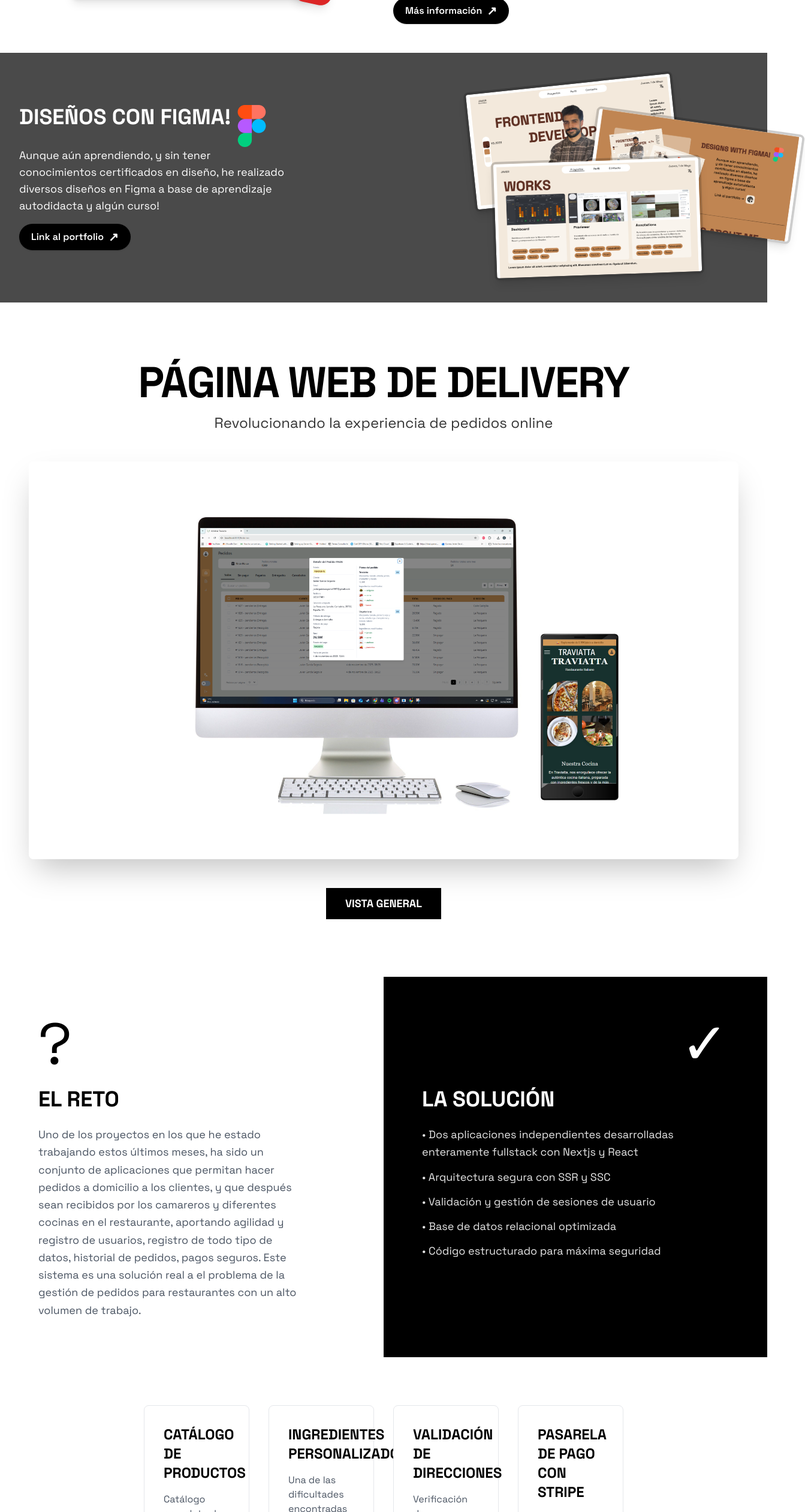
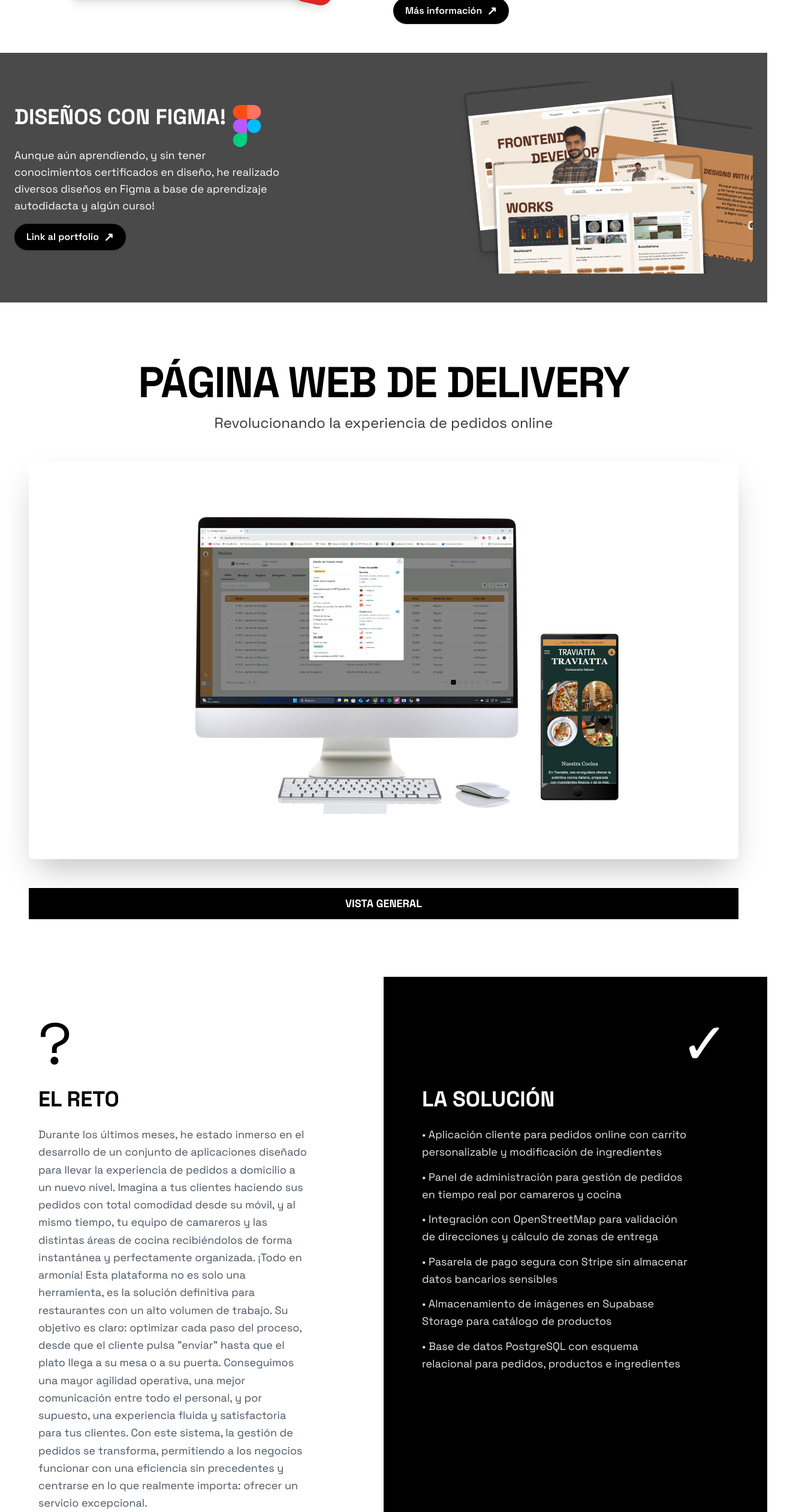
Before and after one commit to jvgemelo/javi-portfolio, a Next.js app: page /proyectos in a window 1280 px wide. Shown: the part 1080-3600 px from the top of the page at 60% size, 1343 px wide, since content can reach past the window. Built offline with nearby package versions, Linux system fonts and the light colour scheme.

Commit message:
enhance projects page layout

```diff
--- a/app/proyectos/page.tsx
+++ b/app/proyectos/page.tsx
@@ -166,7 +166,7 @@ export default function Projects() {
       </section>
       {/* Sección Diseños con Figma */}
       <section className="w-full bg-[#4a4a4a] py-12">
-        <div className="container mx-auto flex flex-col md:flex-row items-center gap-8">
+        <div className="container mx-auto flex flex-col md:flex-row items-center gap-8 px-6">
           <div className="flex-1 flex flex-col items-center md:items-start">
             <div className="flex flex-row">
               <h2 className="text-3xl md:text-4xl font-bold text-white mb-4">DISEÑOS CON FIGMA!</h2>
@@ -179,15 +179,15 @@ export default function Projects() {
               Link al portfolio <span className="text-xl">↗</span>
             </a>
           </div>
-          <div className="flex-1 flex justify-center  rounded-lg">
-            <div className="relative w-[340px] h-[260px] md:w-[420px] md:h-[320px] group">
+          <div className="flex-1 flex justify-center rounded-lg overflow-hidden">
+            <div className="relative w-[280px] h-[200px] md:w-[420px] md:h-[320px] group mx-auto">
               {/* Imagen de fondo (designs) */}
               <Image
                 src="/designs.png"
                 alt="Diseño Figma"
                 width={350}
                 height={270}
-                className="object-contain rounded-lg shadow-lg border-4 border-black/20 absolute left-60 top-16 rotate-[8deg] z-20 transition-transform duration-300 ease-in-out group-hover:scale-105 group-hover:rotate-[12deg] group-hover:shadow-2xl"
+                className="object-contain rounded-lg shadow-lg border-4 border-black/20 absolute left-[120px] top-4 md:left-60 md:top-16 rotate-[8deg] z-20 transition-transform duration-300 ease-in-out group-hover:scale-105 group-hover:rotate-[12deg] group-hover:shadow-2xl w-[140px] h-[110px] md:w-[350px] md:h-[270px]"
                 style={{ zIndex: 20 }}
               />
               {/* Imagen del medio (inicio) */}
@@ -196,7 +196,7 @@ export default function Projects() {
                 alt="Inicio"
                 width={350}
                 height={270}
-                className="object-contain rounded-lg shadow-lg border-4 border-black/20 absolute left-10 top-0 rotate-[-6deg] z-10 transition-transform duration-300 ease-in-out group-hover:scale-105 group-hover:rotate-[-12deg] group-hover:shadow-2xl"
+                className="object-contain rounded-lg shadow-lg border-4 border-black/20 absolute left-[-10px] top-[-5px] md:left-10 md:top-0 rotate-[-6deg] z-10 transition-transform duration-300 ease-in-out group-hover:scale-105 group-hover:rotate-[-12deg] group-hover:shadow-2xl w-[140px] h-[110px] md:w-[350px] md:h-[270px]"
                 style={{ zIndex: 10 }}
               />
               {/* Imagen superior (works) */}
@@ -205,7 +205,7 @@ export default function Projects() {
                 alt="Works"
                 width={350}
                 height={270}
-                className="object-contain rounded-lg shadow-lg border-4 border-black/20 absolute left-20 top-32 rotate-[-2deg] z-30 transition-transform duration-300 ease-in-out group-hover:scale-105 group-hover:rotate-[2deg] group-hover:shadow-2xl"
+                className="object-contain rounded-lg shadow-lg border-4 border-black/20 absolute left-[50px] top-10 md:left-20 md:top-32 rotate-[-2deg] z-30 transition-transform duration-300 ease-in-out group-hover:scale-105 group-hover:rotate-[2deg] group-hover:shadow-2xl w-[140px] h-[110px] md:w-[350px] md:h-[270px]"
                 style={{ zIndex: 30 }}
               />
             </div>
@@ -235,10 +235,10 @@ export default function Projects() {
               </div>
             </div>
             <a
-              href="https://traviatta-app-shopping.vercel.app/"
-              target="_blank"
+              // href="https://traviatta-app-shopping.vercel.app/"
+              // target="_blank"
               rel="noopener noreferrer"
-              className="inline-block bg-black text-white px-8 py-3 font-bold text-lg hover:bg-gray-300 transition-colors"
+              className="inline-block w-full bg-black text-white px-8 py-3 font-bold text-lg transition-colors"
             >
               VISTA GENERAL
             </a>
@@ -252,8 +252,9 @@ export default function Projects() {
             <div className="text-6xl md:text-8xl text-black mb-6">?</div>
             <h3 className="text-3xl md:text-4xl font-bold text-black mb-6 uppercase">EL RETO</h3>
             <p className="text-gray-600 text-lg leading-relaxed max-w-md">
-            Uno de los proyectos en los que he estado trabajando estos últimos meses, ha sido un conjunto de aplicaciones que permitan hacer pedidos a domicilio a los clientes, y que después sean recibidos por los camareros y diferentes cocinas en el restaurante, aportando agilidad y registro de usuarios, registro de todo tipo de datos, historial de pedidos, pagos seguros.
-            Este sistema es una solución real a el problema de la gestión de pedidos para restaurantes con un alto volumen de trabajo.
+              Durante los últimos meses, he estado inmerso en el desarrollo de un conjunto de aplicaciones diseñado para llevar la experiencia de pedidos a domicilio a un nuevo nivel. Imagina a tus clientes haciendo sus pedidos con total comodidad desde su móvil, y al mismo tiempo, tu equipo de camareros y las distintas áreas de cocina recibiéndolos de forma instantánea y perfectamente organizada. ¡Todo en armonía!
+              Esta plataforma no es solo una herramienta, es la solución definitiva para restaurantes con un alto volumen de trabajo. Su objetivo es claro: optimizar cada paso del proceso, desde que el cliente pulsa "enviar" hasta que el plato llega a su mesa o a su puerta. Conseguimos una mayor agilidad operativa, una mejor comunicación entre todo el personal, y por supuesto, una experiencia fluida y satisfactoria para tus clientes.
+              Con este sistema, la gestión de pedidos se transforma, permitiendo a los negocios funcionar con una eficiencia sin precedentes y centrarse en lo que realmente importa: ofrecer un servicio excepcional.
             </p>
           </div>
 
@@ -262,18 +263,19 @@ export default function Projects() {
             <div className="text-6xl md:text-8xl text-white mb-6 self-end">✓</div>
             <h3 className="text-3xl md:text-4xl font-bold text-white mb-6 uppercase">LA SOLUCIÓN</h3>
             <ul className="text-white/90 text-lg leading-relaxed space-y-3 max-w-md">
-              <li>• Dos aplicaciones independientes desarrolladas enteramente fullstack con Nextjs y React</li>
-              <li>• Arquitectura segura con SSR y SSC</li>
-              <li>• Validación y gestión de sesiones de usuario</li>
-              <li>• Base de datos relacional optimizada</li>
-              <li>• Código estructurado para máxima seguridad</li>
+              <li>• Aplicación cliente para pedidos online con carrito personalizable y modificación de ingredientes</li>
+              <li>• Panel de administración para gestión de pedidos en tiempo real por camareros y cocina</li>
+              <li>• Integración con OpenStreetMap para validación de direcciones y cálculo de zonas de entrega</li>
+              <li>• Pasarela de pago segura con Stripe sin almacenar datos bancarios sensibles</li>
+              <li>• Almacenamiento de imágenes en Supabase Storage para catálogo de productos</li>
+              <li>• Base de datos PostgreSQL con esquema relacional para pedidos, productos e ingredientes</li>
             </ul>
           </div>
         </div>
 
         {/* Feature Showcase Section - Three Columns */}
         <div className="w-full bg-white py-16 md:py-20">
-          <div className="max-w-[70vw] mx-auto px-6 md:px-12">
+          <div className="container mx-auto px-6 md:px-12">
             <div className="grid grid-cols-1 md:grid-cols-4 gap-8">
 
               <div className="bg-white border border-gray-200 p-8 rounded-lg">
@@ -295,7 +297,7 @@ export default function Projects() {
               <div className="bg-white border border-gray-200 p-8 rounded-lg">
                 <h4 className="text-xl md:text-2xl font-bold text-black mb-4 uppercase">INGREDIENTES PERSONALIZADOS</h4>
                 <p className="text-gray-600 mb-6">
-                 Una de las dificultades encontradas a la hora de diseñar la DB, fue que cada plato agregado al pedido almacenara de alguna manera los ingredientes modificados a elección del cliente.
+                  Una de las dificultades encontradas a la hora de diseñar la DB, fue que cada plato agregado al pedido almacenara de alguna manera los ingredientes modificados a elección del cliente.
                 </p>
                 <div className="mt-6">
                   <Image
@@ -377,6 +379,22 @@ export default function Projects() {
                 <span className="w-2 h-2 bg-white rounded-full"></span>
                 TailwindCSS
               </li>
+              <li className="flex items-center gap-3">
+                <span className="w-2 h-2 bg-white rounded-full"></span>
+                Stripe
+              </li>
+              <li className="flex items-center gap-3">
+                <span className="w-2 h-2 bg-white rounded-full"></span>
+                OpenStreetMap
+              </li>
+              <li className="flex items-center gap-3">
+                <span className="w-2 h-2 bg-white rounded-full"></span>
+                Framer Motion
+              </li>
+              <li className="flex items-center gap-3">
+                <span className="w-2 h-2 bg-white rounded-full"></span>
+                OAuth 2.0
+              </li>
             </ul>
           </div>
 
@@ -396,10 +414,15 @@ export default function Projects() {
               <div className="mt-8">
                 <p className="text-gray-600 mb-4">Aprendizajes clave:</p>
                 <ul className="space-y-2 text-gray-700">
-                  <li>• SSR y SSC implementados correctamente</li>
-                  <li>• Arquitectura escalable y segura</li>
-                  <li>• Base de datos relacional optimizada</li>
-                  <li>• Experiencia de usuario fluida y responsive</li>
+                  <li>• Implementación de Server-Side Rendering (SSR) y Static Site Generation (SSG)</li>
+                  <li>• Arquitectura escalable con principios de seguridad y mejores prácticas</li>
+                  <li>• Optimización de base de datos relacional con esquemas normalizados</li>
+                  <li>• Diseño responsive con experiencia de usuario optimizada para mobile</li>
+                  <li>• Integración de pasarela de pago mediante Stripe API</li>
+                  <li>• Validación geográfica de direcciones utilizando OpenStreetMap API</li>
+                  <li>• Sistema de autenticación OAuth 2.0 con proveedor Google</li>
+                  <li>• Implementación de transiciones de página nativas de Next.js 17</li>
+                  <li>• Animaciones fluidas y performantes con Framer Motion</li>
                 </ul>
               </div>
             </div>
@@ -409,7 +432,8 @@ export default function Projects() {
         {/* Final CTA */}
         <div className="w-full bg-black py-12 text-center">
           <a
-            href="#"
+            href="https://traviatta-app-shopping.vercel.app/"
+            target="_blank"
             className="inline-block bg-white text-black px-10 py-4 font-bold text-lg hover:bg-gray-100 transition-colors"
           >
             VER PROYECTO EN VIVO
--- a/components/mobile-nav.tsx
+++ b/components/mobile-nav.tsx
@@ -3,7 +3,6 @@
 import { useEffect, useState } from 'react';
 import Link from 'next/link';
 import { usePathname } from 'next/navigation';
-import MobileAuth from './mobile-auth';
 
 // Tamaño en píxeles para una tablet pequeña
 const TABLET_BREAKPOINT = 768;
@@ -130,9 +129,6 @@ export default function MobileNav() {
             })}
           </nav>
 
-          {/* Opciones de autenticación */}
-          <MobileAuth />
-
           {/* Redes sociales en el menú móvil */}
           <div className="mt-12 flex gap-6">
             <a href="https://github.com/jvgemelo" target="_blank" rel="noreferrer" className="text-muted-foreground hover:text-primary transition-colors">
```
